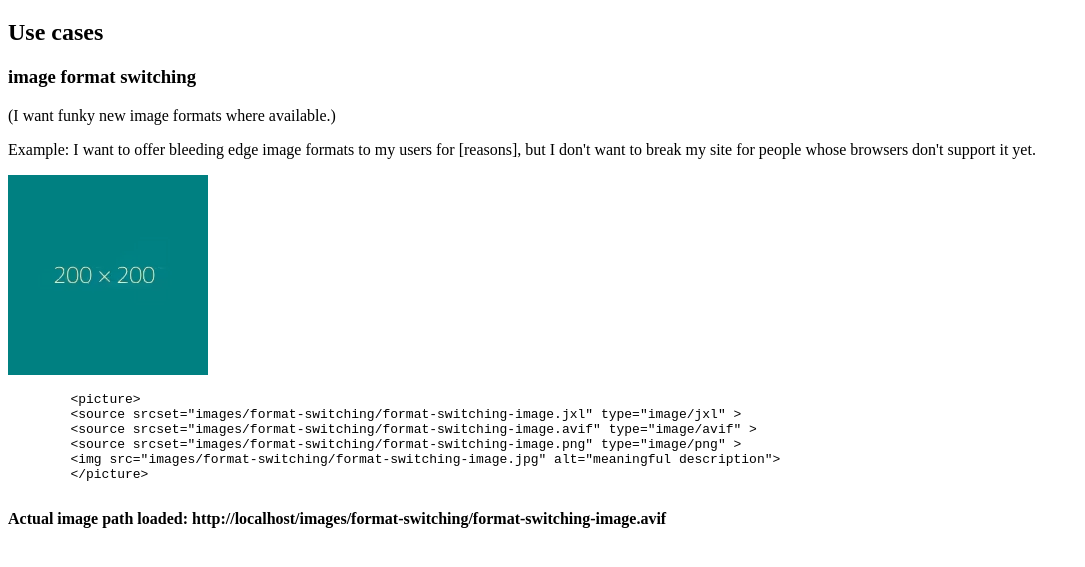
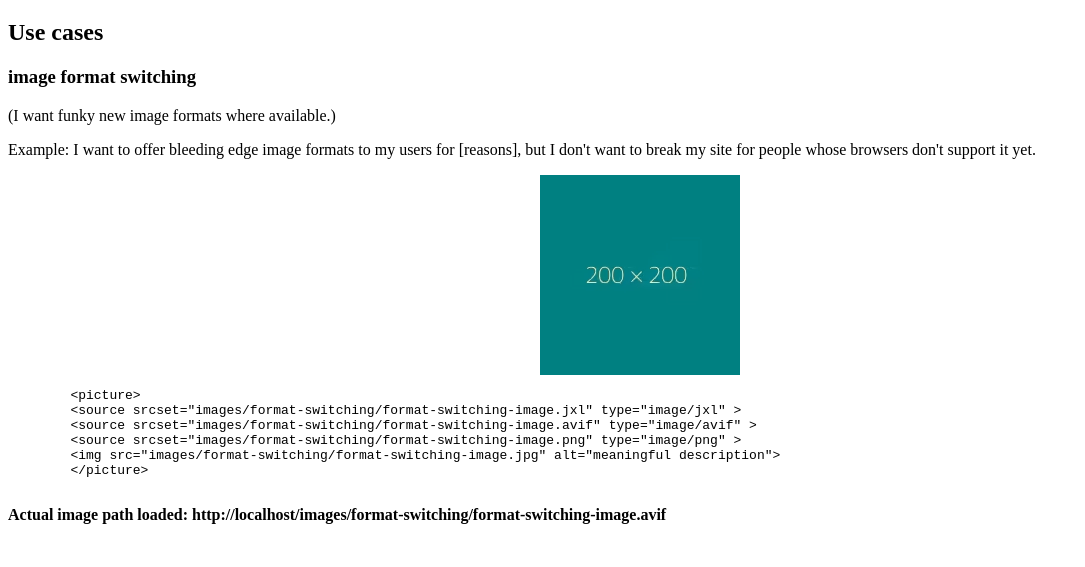
Before and after one commit to davidcmoulton/responsive-images-demo-2025, a plain HTML site: page format-switching.html in a window 1280 px wide. Shown: the part 61-628 px from the top of the page, without its empty margins (0-1085 px from the left). Drawn offline with Linux system fonts and the light colour scheme.

Commit message:
Report image source when the page is resized

```diff
--- a/scripts/script.js
+++ b/scripts/script.js
@@ -3,16 +3,23 @@
 
   const constructFilenameReportElement = () => {
     const filenameReportElement = doc.createElement('output');
-    filenameReportElement.innerHTML = 'Actual image path loaded: '
     doc.querySelector('#example').appendChild(filenameReportElement);
     return filenameReportElement;
   };
 
-  const showLoadedImageFilename = () => {
-    const imageElement = doc.querySelector('img#image');
-    constructFilenameReportElement().innerHTML += imageElement.currentSrc;
+  const reportImageFilename = (reporter, imageElement) => {
+    reporter.innerHTML = 'Actual image path loaded: ' + imageElement.currentSrc;
   }
 
-  win.addEventListener('load', showLoadedImageFilename, false);
+  win.addEventListener('load', () => {
+    const filenameReporter = constructFilenameReportElement();
+    const imageElement = doc.querySelector('img#image');
+    reportImageFilename(filenameReporter, imageElement);
+
+    win.addEventListener('resize', () => {
+      reportImageFilename(filenameReporter, imageElement);
+    }, false);
+
+  }, false);
 
 }(window));
--- a/styles/style.css
+++ b/styles/style.css
@@ -1,3 +1,8 @@
+picture {
+  display: flex;
+  justify-content: center;
+}
+
 img {
   max-width: 100%;
   height: auto;
```
Also changed, not shown: images/art-direction/Roland-CII-cropped.jpg.
